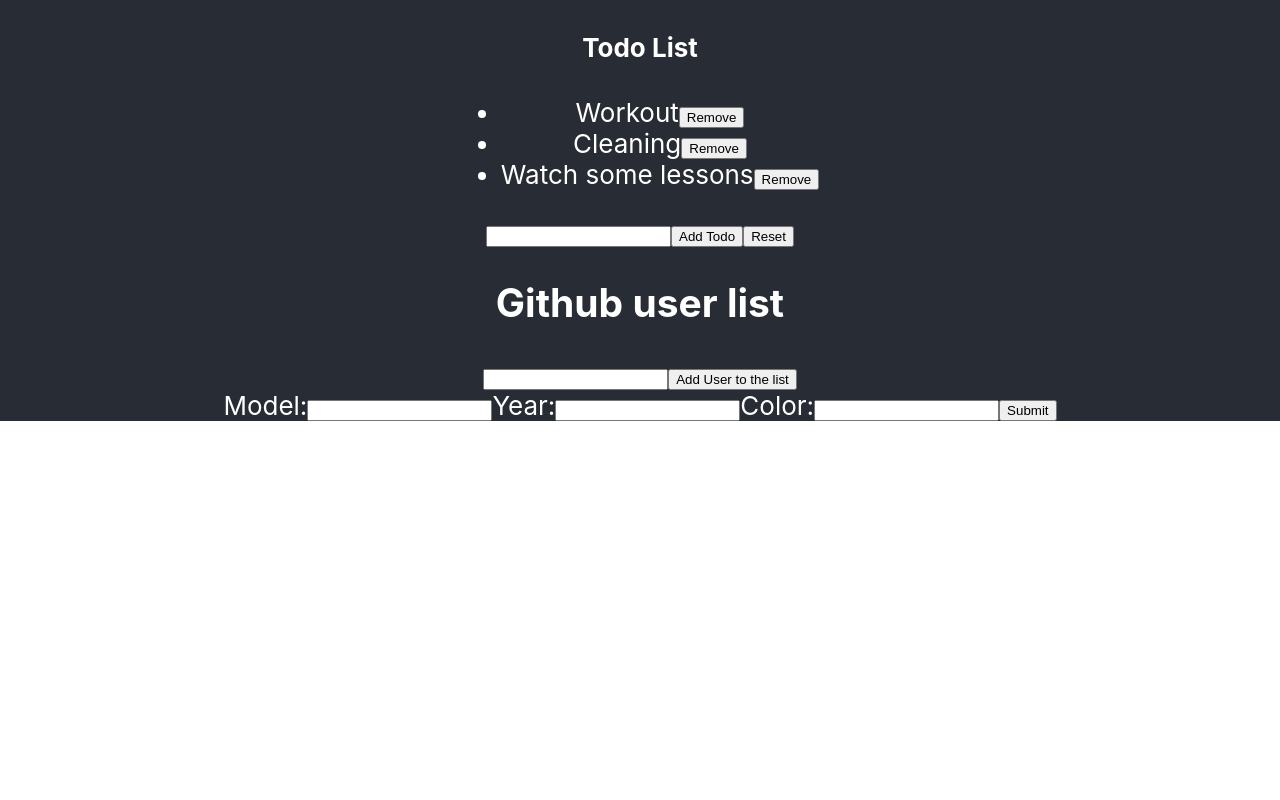
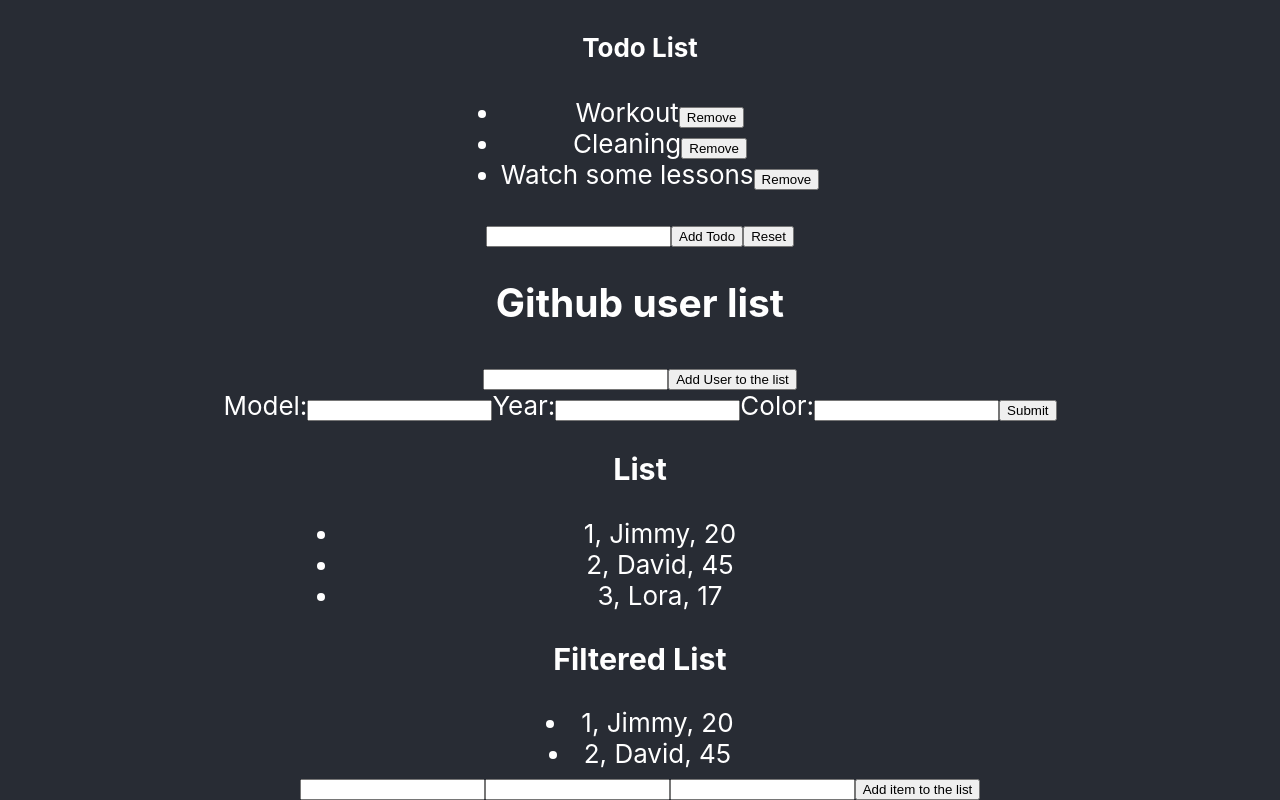
Before and after one commit to Olala3/React-Exercises, a React (Create React App) app: page / in a window 1280 px wide. Shown: the part 1042-1842 px from the top of the page. Before the commit the page ends 1463 px from the top, so only its background shows below. Built offline with nearby package versions, Linux system fonts and the light colour scheme.

Commit message:
45 useMemo

```diff
--- a/src/App.js
+++ b/src/App.js
@@ -1,6 +1,6 @@
 import logo from './logo.svg';
 import './App.css';
-import {CarDetails, ClickCounter, ClickTracker, Counter, DisplayLanguage, GithubUserList, InteractiveWelcome, Login, TodoList} from './Exercises'
+import {CarDetails, ClickCounter, ClickTracker, Counter, DisplayLanguage, FilteredList, GithubUserList, InteractiveWelcome, Login, TodoList} from './Exercises'
 import { LanguageContext } from './CreateContext';
 import { useState } from 'react';
 
@@ -41,6 +41,7 @@ function App() {
           />
           <GithubUserList/>
           <CarDetails />
+          <FilteredList />
 
         </header>
       </div>
--- a/src/CustomHooks.js
+++ b/src/CustomHooks.js
@@ -13,7 +13,7 @@ export function useCounter(initialValue=0){
 
     const reset = useCallback(function handleReset() {
       setCount(initialValue)
-    }, [])
+    }, [initialValue])
 
     return {
         count: count,
--- a/src/Exercises.js
+++ b/src/Exercises.js
@@ -1,4 +1,4 @@
-import React, { useContext, useEffect, useRef, useState } from "react";
+import React, { useContext, useEffect, useMemo, useRef, useState } from "react";
 import { LanguageContext } from "./CreateContext";
 import { useCounter, useForm, useGithubUser } from "./CustomHooks";
 
@@ -254,3 +254,49 @@ export function CarDetails({initialData}) {
     </form>
   )
 }
+
+export function FilteredList() {
+  const [list, setList] = useState([
+    { id: 1, name: 'Jimmy', age: '20' },
+    { id: 2, name: 'David', age: '45' },
+    { id: 3, name: 'Lora', age: '17' },
+  ]);
+
+  const [item, setItem] = useState({ id: '', name: '', age: '' })
+
+  const handleAddItem = () => {
+    setList([...list, item])
+    setItem({id:'', name:'', age:''})
+  }
+
+  const handleInputChange = (event) => {
+    const { name, value } = event.target;
+    setItem(prevItem => ({
+      ...prevItem,
+      [name]: value
+    }));
+  }
+
+  const filteredList = useMemo(() => {
+    return list.filter(item => item.age > 18);
+  }, [list]);
+
+  return(
+    <div>
+      <h3>List</h3>
+      <ul>
+        {list.map(item => (
+          <li key={item.id}>{item.id}, {item.name}, {item.age}</li>
+        ))}
+      </ul>
+      <h3>Filtered List</h3>
+      {filteredList.map(item =>(
+            <li key={item.id}>{item.id}, {item.name}, {item.age}</li>
+      ))}
+      <input name="id" value={item.id} onChange={handleInputChange}/>
+      <input name="name" value={item.name} onChange={handleInputChange}/>
+      <input name="age" value={item.age} onChange={handleInputChange}/>
+      <button onClick={handleAddItem}>Add item to the list</button>
+    </div>
+  )
+}
```
